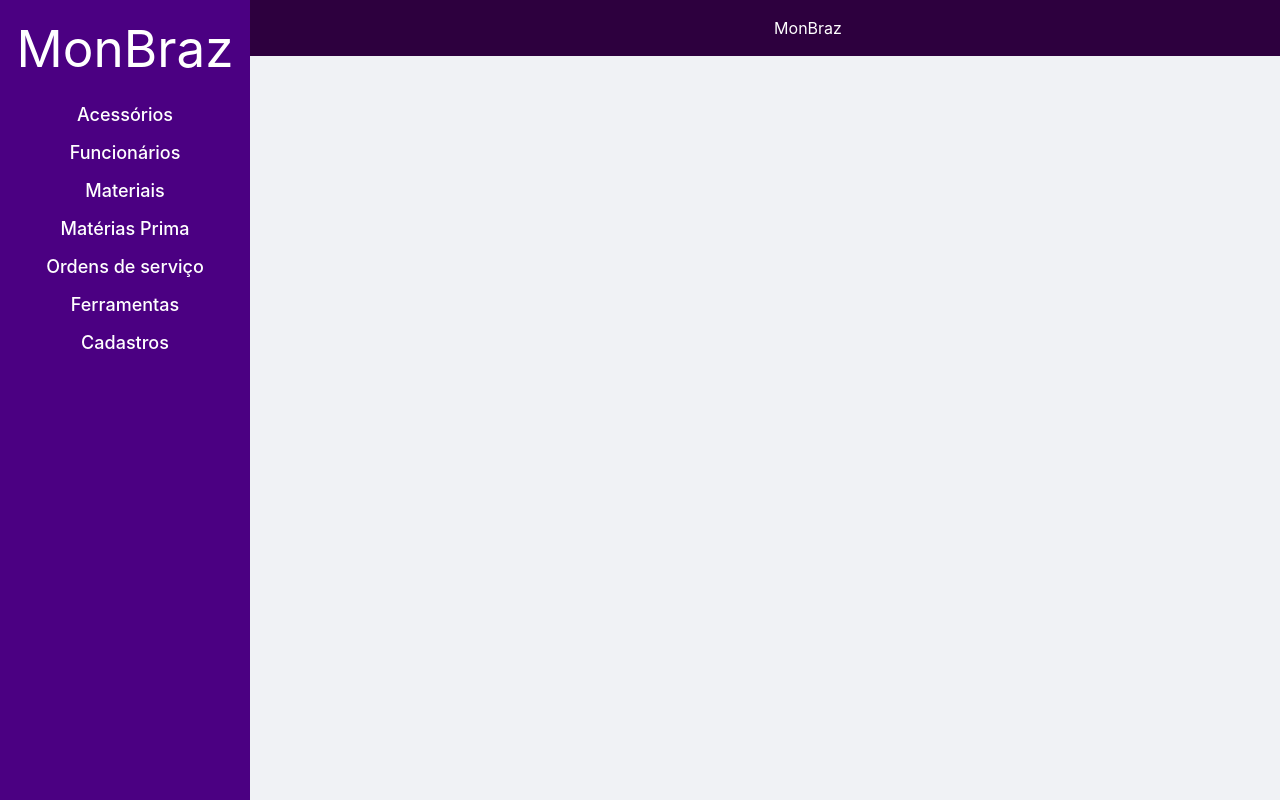
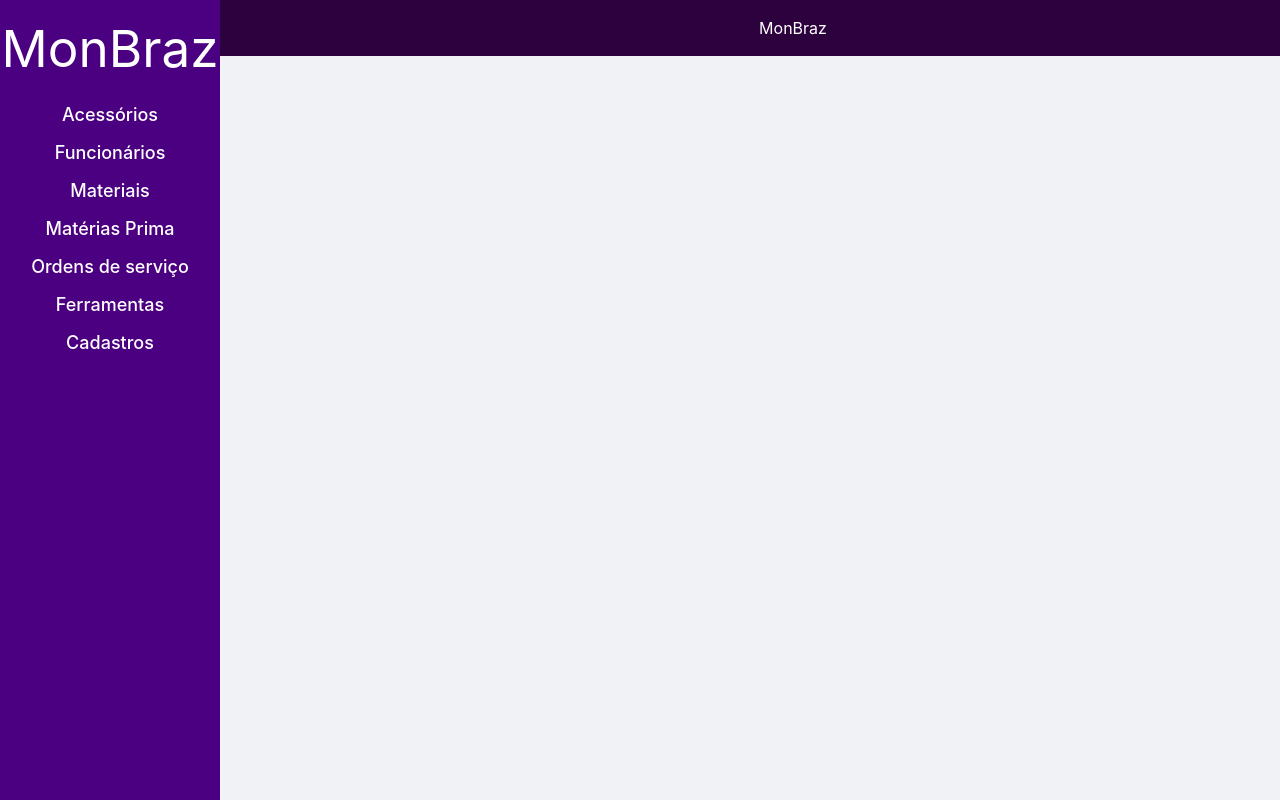
Before and after one commit to HederAlves/monbraz, a React (Vite) app: page / in a window 1280 px wide. Shown: the top 800 px of the page. Built offline with nearby package versions, Linux system fonts and the light colour scheme.

Commit message:
refactor: adjust layout

```diff
--- a/src/components/layout/Header.tsx
+++ b/src/components/layout/Header.tsx
@@ -3,7 +3,7 @@ import { useLocation } from 'react-router-dom';
 import styled from 'styled-components';
 
 const HeaderContainer = styled.header`
-  width: 1116px;
+  width: 1146px;
   padding: 20px;
   background-color: ${(props) => props.theme.colors.secondary};
   color: ${(props) => props.theme.colors.white};
--- a/src/components/layout/Sidebar.tsx
+++ b/src/components/layout/Sidebar.tsx
@@ -3,8 +3,8 @@ import styled from 'styled-components';
 import { NavLink } from 'react-router-dom';
 
 const SidebarContainer = styled.div`
-  width: 250px;
-  height: 100vh;
+  width: 220px;
+  min-height: 100vh;
   background-color: ${(props) => props.theme.colors.primary};
   color: ${(props) => props.theme.colors.white};
   display: flex;
```
